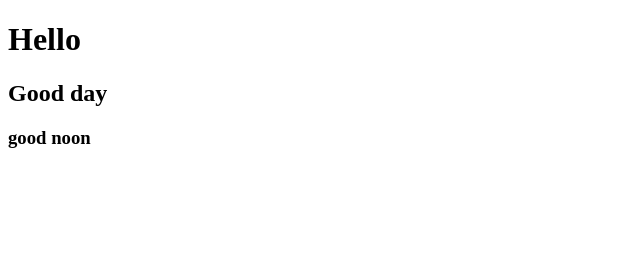
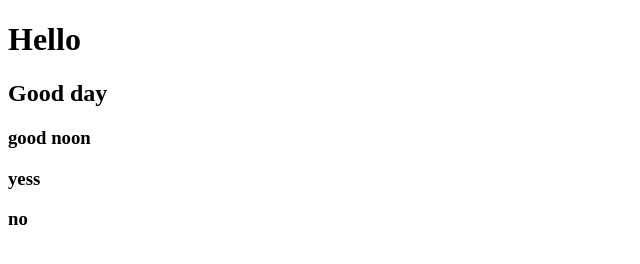
Before and after one commit to AnusreePrakashan/datewithgit-sam, a plain HTML site: page index.html in a window 1280 px wide. Shown: the full height of the page, 0-640 px from the left. Drawn offline with Linux system fonts and the light colour scheme.

Commit message:
no added in index

```diff
--- a/index.html
+++ b/index.html
@@ -9,5 +9,7 @@
     <h1>Hello</h1>
     <h2>Good day</h2>
     <h3>good noon</h3>
+	<h3>yess</h3>
+<h3>no</h3>
 </body>
 </html>
```
